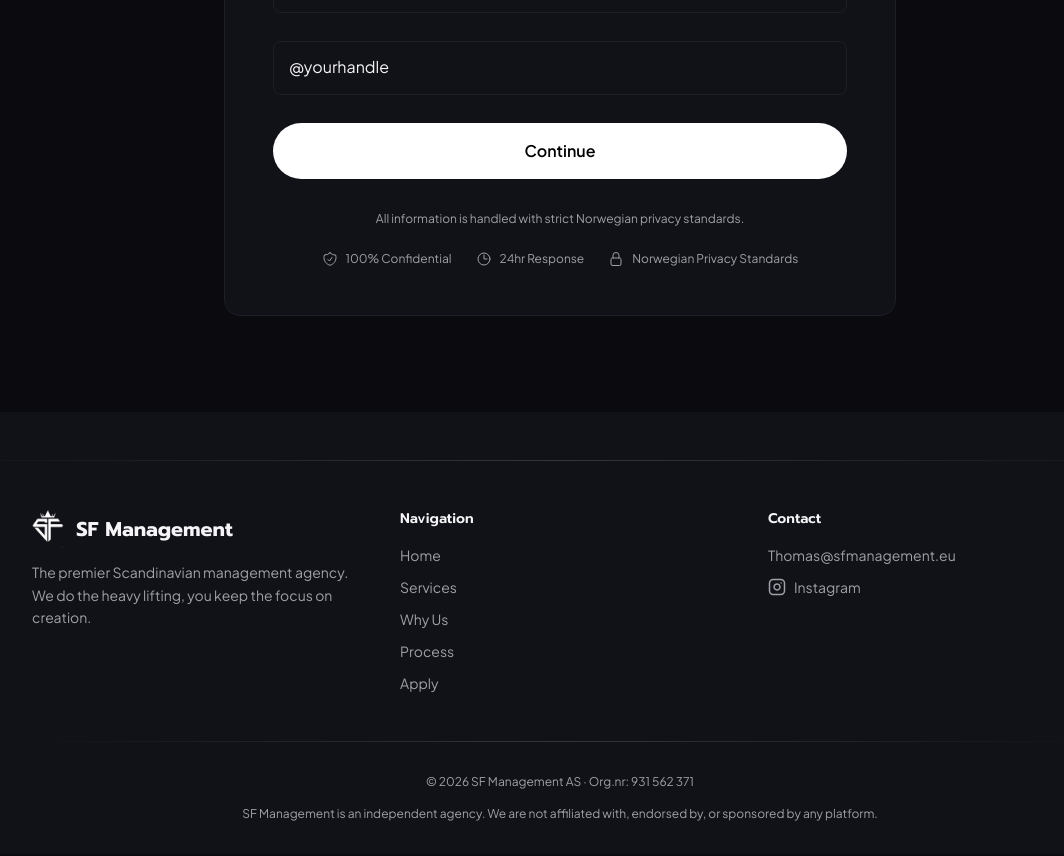
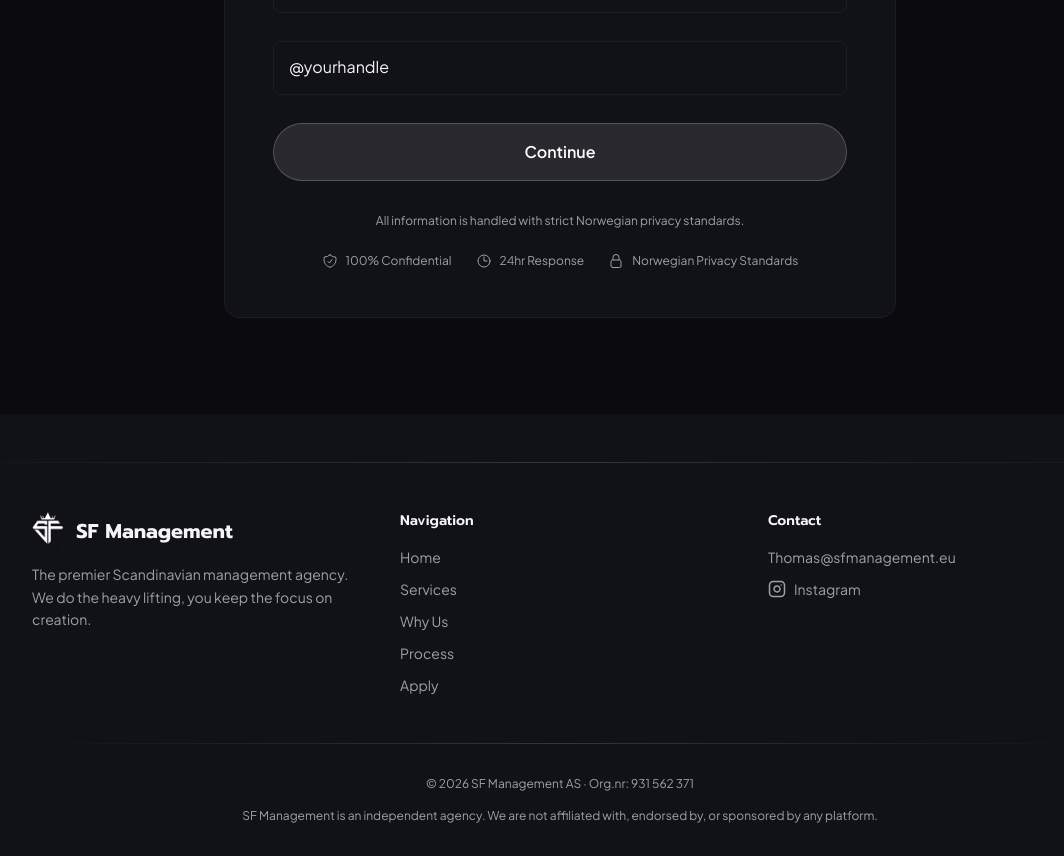
Before and after one commit to wtchoutofficial/SFManagement, a Next.js app: page / in a window 1280 px wide. Shown: the part 8580-9436 px from the top of the page, without its empty margins (80-1144 px from the left). Built offline with nearby package versions, Linux system fonts and the light colour scheme.

Commit message:
fix: glass buttons in form, scroll-to-top on refresh
Update Continue and Submit buttons in ApplicationForm to glass morphism
style. Add scroll restoration override so page always starts at top
on refresh.

Co-Authored-By: Claude Opus 4.6 <noreply@anthropic.com>

```diff
--- a/app/layout.tsx
+++ b/app/layout.tsx
@@ -28,6 +28,13 @@ export default function RootLayout({
 }) {
   return (
     <html lang="en" className={`${plusJakarta.variable} ${prompt.variable}`}>
+      <head>
+        <script
+          dangerouslySetInnerHTML={{
+            __html: `if ("scrollRestoration" in history) history.scrollRestoration = "manual"; window.scrollTo(0, 0);`,
+          }}
+        />
+      </head>
       <body className="font-sans">{children}</body>
     </html>
   );
--- a/components/sections/ApplicationForm.tsx
+++ b/components/sections/ApplicationForm.tsx
@@ -302,7 +302,7 @@ export function ApplicationForm() {
                           duration: 0.3,
                           ease: [0.25, 0.46, 0.45, 0.94],
                         }}
-                        className="w-full inline-flex items-center justify-center gap-2 font-semibold rounded-full px-8 py-4 text-base bg-white text-black hover:bg-neutral-200 hover:shadow-lg hover:shadow-white/10 cursor-pointer btn-glow transition-colors duration-300"
+                        className="w-full inline-flex items-center justify-center gap-2 font-semibold rounded-full px-8 py-4 text-base bg-white/10 backdrop-blur-md border border-white/20 text-white hover:bg-white/20 hover:border-white/30 hover:shadow-lg hover:shadow-white/5 cursor-pointer btn-glow transition-all duration-300"
                       >
                         Continue
                       </motion.button>
@@ -367,7 +367,7 @@ export function ApplicationForm() {
                           duration: 0.3,
                           ease: [0.25, 0.46, 0.45, 0.94],
                         }}
-                        className="w-full inline-flex items-center justify-center gap-2 font-semibold rounded-full px-8 py-4 text-base bg-white text-black hover:bg-neutral-200 hover:shadow-lg hover:shadow-white/10 cursor-pointer btn-glow disabled:opacity-70 transition-colors duration-300"
+                        className="w-full inline-flex items-center justify-center gap-2 font-semibold rounded-full px-8 py-4 text-base bg-white/10 backdrop-blur-md border border-white/20 text-white hover:bg-white/20 hover:border-white/30 hover:shadow-lg hover:shadow-white/5 cursor-pointer btn-glow disabled:opacity-70 transition-all duration-300"
                       >
                         {status === "submitting" ? (
                           <>
```
